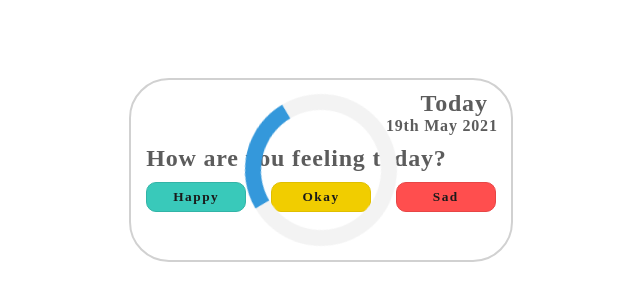
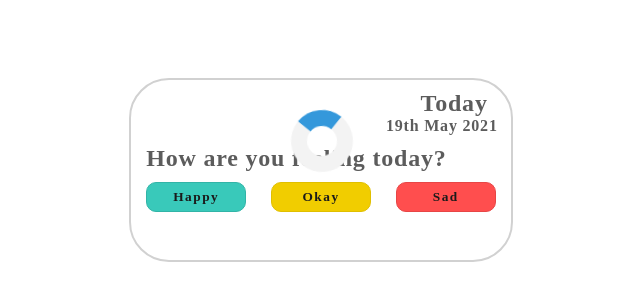
Before and after one commit to giomine/moods-component, a React (Create React App) app: page / in a window 1280 px wide. Shown: the part 136-436 px from the top of the page, without its empty margins (319-959 px from the left). Built offline with nearby package versions, Linux system fonts and the light colour scheme; a web font is replaced by a local one.

Commit message:
Edit spinner size + speed

```diff
--- a/src/index.css
+++ b/src/index.css
@@ -104,14 +104,17 @@ code {
   left: 50%;
   top: 50%;
   z-index: 1;
-  width: 120px;
-  height: 120px;
-  margin: -76px 0 0 -76px;
+  /* width: 120px;
+  height: 120px; */
+  width: 30px;
+  height: 30px;
+  /* margin: -76px 0 0 -76px; */
+  margin: -60px 0 0 -30px;
   border: 16px solid #f3f3f3;
   border-radius: 50%;
   border-top: 16px solid #3498db;
   -webkit-animation: spin 2s linear infinite;
-  animation: spin 2s linear infinite;
+  animation: spin 1.2s linear infinite;
 }
 
 @-webkit-keyframes spin {
```
